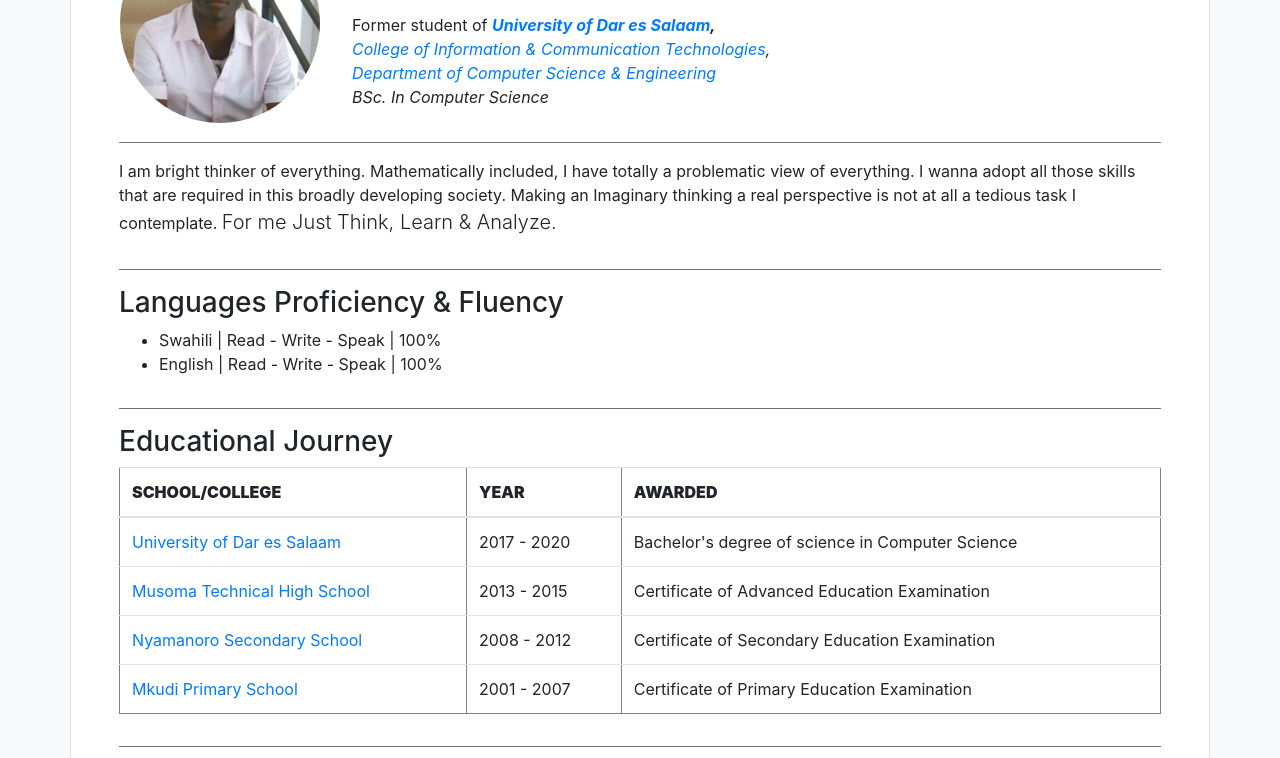
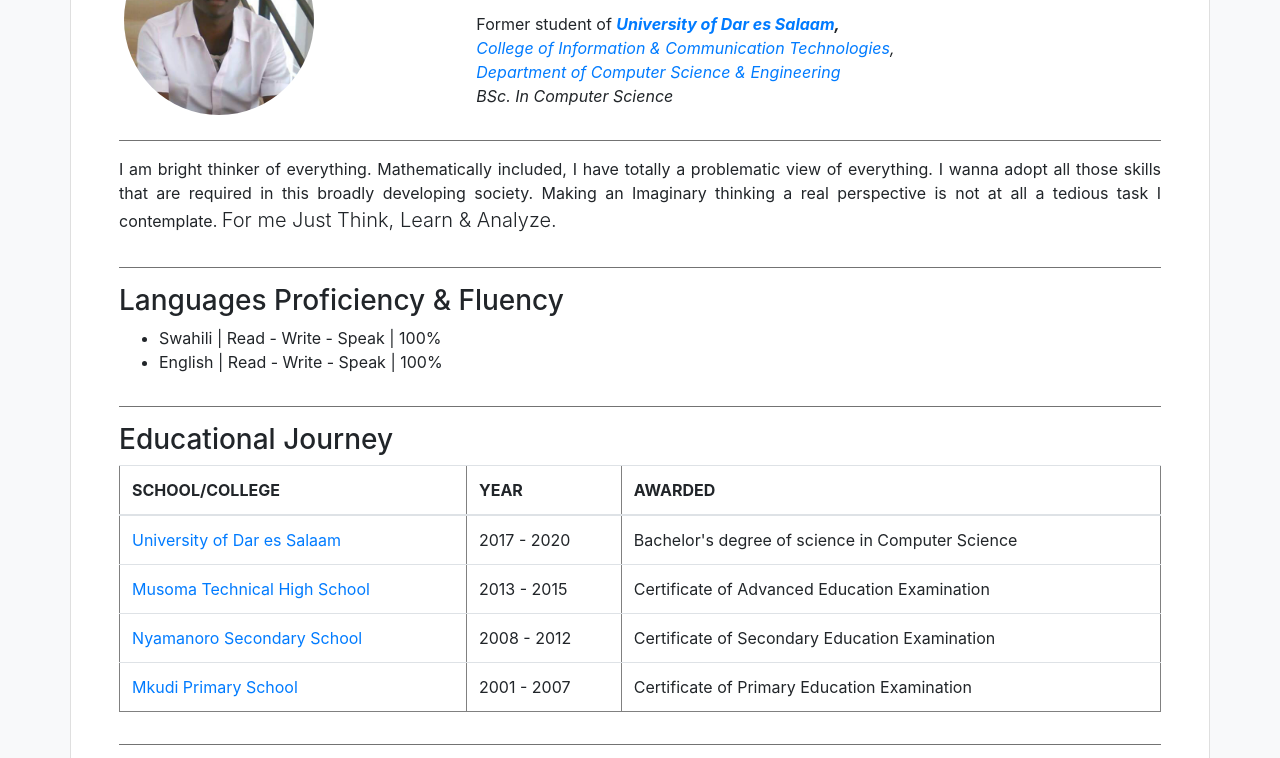
Before and after one commit to elishatrust/mysite, a plain HTML site: page index.html in a window 1280 px wide. Shown: the part 177-935 px from the top of the page. Drawn offline with nearby package versions, Linux system fonts and the light colour scheme.

Commit message:
Updated file

```diff
--- a/index.html
+++ b/index.html
@@ -7,21 +7,25 @@
     <title>Elisha's Personal Site</title>
     <link rel="stylesheet" href="https://stackpath.bootstrapcdn.com/bootstrap/4.3.1/css/bootstrap.min.css">
     <link rel="stylesheet" href="https://cdn.jsdelivr.net/npm/bootstrap-icons@1.8.3/font/bootstrap-icons.css">
-
-    <!-- <link rel="stylesheet" href="css/bootstrap.min.css"> -->
     <style>
         body{background: silver;margin: 0;padding: 0;}
-        .profile img{height: 200px;margin-right:30px;border-radius: 50%;}
+        p,td,li{text-align: justify;}
+        .profile img{height: 200px;padding:5px;border-radius: 50%;}
+        @media (max-width: 550px) {
+            h2,h3{font-size: 20px;}
+            .profile img{height: 150px;}
+        }
     </style>
 </head>
 <body class="bg-light">
 <div class="all container p-5 my-5 card">
     <!-- profile -->
     <div class="profile">
-        <table cellspacing="20">
-            <tr>
-                <td><img src="img/dpa.jpg" alt="Elisha's Profile Picture"></td>
-                <td>
+        <div class="row">
+            <div class="col-md-4">
+                <img src="img/dpa.jpg" alt="Elisha's Profile Picture">
+            </div>
+            <div class="col-md-8">
                 <h2>Elisha Bwilukiro R,</h2>
                 <p class="lead">Software Developer</p>
                 <p>Former student of <em><strong>
@@ -29,9 +33,8 @@
                 <br><a href="http://www.coict.udsm.ac.tz">College of Information & Communication Technologies</a>,
                 <br><a href="https://cse.udsm.ac.tz/">Department of Computer Science & Engineering</a>
                 <br>BSc. In Computer Science</em></p>
-                </td>
-            </tr>
-        </table>
+            </div>
+        </div>
     </div>
     <hr size="4" noshade>
 
@@ -58,12 +61,13 @@
     <!-- educational-journey -->
     <div class="educational">
         <h3>Educational Journey</h3>
+        <div class="table-responsive">
             <table class="table" cellspacing="0" border="1">
                 <thead>
                     <tr>
-                    <th><strong>SCHOOL/COLLEGE</strong></th>
-                    <th><strong>YEAR</strong></th>
-                    <th><strong>AWARDED</strong></th>
+                        <th>SCHOOL/COLLEGE</th>
+                        <th>YEAR</th>
+                        <th>AWARDED</th>
                     </tr>
                 </thead>
                 <tbody>
@@ -89,6 +93,7 @@
                     </tr>
                 </tbody>
             </table>
+        </div>
     </div>
     <hr size="4" noshade>
 
@@ -152,7 +157,7 @@
     <hr size="4" noshade>
 
     <div class="end text-center text-info">
-        <p><a href="index.html" class="btn btn-default">Move to Top</a></p>
+        <a href="index.html" class="btn btn-default">Move to Top</a>
     </div>
 
 </div>
```
Lines whose indentation alone changed are shown as unchanged.
